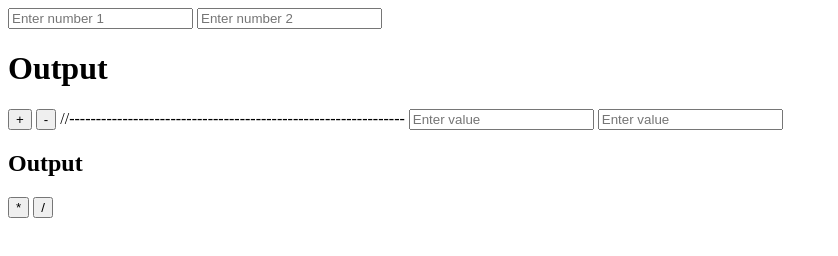
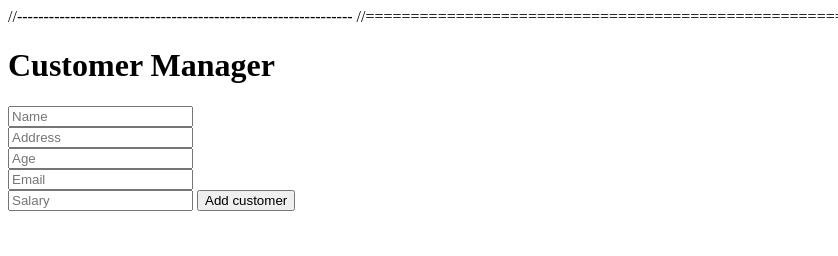
Before and after one commit to dinukachamod17/It-2026-07-04-Day-06, a plain HTML site: page index.html in a window 1280 px wide. Shown: the whole page, without its empty margins (0-838 px from the left). Drawn offline with Linux system fonts and the light colour scheme.

Commit message:
Refactor customer management interface; add input fields and button for adding customers

```diff
--- a/app.js
+++ b/app.js
@@ -117,49 +117,84 @@ let heading = document.getElementById("heading")
 // }
 
 
-function sum(){
-   let val1= document.getElementById("inputText01").value
-   let val2= document.getElementById("inputText02").value
+// function sum(){
+//    let val1= document.getElementById("inputText01").value
+//    let val2= document.getElementById("inputText02").value
 
-   let sum = Number(val1) + Number(val2)
-   heading.innerText = "sum :"+sum
+//    let sum = Number(val1) + Number(val2)
+//    heading.innerText = "sum :"+sum
 
-    console.log(sum);
+//     console.log(sum);
 
-}
+// }
 
-function subtraction(){
-    let val1 = document.getElementById("inputText01").value
-    let val2 = document.getElementById("inputText02").value
+// function subtraction(){
+//     let val1 = document.getElementById("inputText01").value
+//     let val2 = document.getElementById("inputText02").value
 
-    let Difference = Number(val1) - Number(val2)
-    heading.innerText = "Difference : "+Difference
+//     let Difference = Number(val1) - Number(val2)
+//     heading.innerText = "Difference : "+Difference
 
-    console.log(Difference);
+//     console.log(Difference);
 
-}
+// }
 
 //===================================================================
 
 
-function multiplication(){
-    let value03 = document.getElementById("inputText03").value
-    let value04 = document.getElementById("inputText04").value
+// function multiplication(){
+//     let value03 = document.getElementById("inputText03").value
+//     let value04 = document.getElementById("inputText04").value
 
-    let multiplication =Number(value03) * Number(value04)
-    myHeading.innerText = (multiplication)
+//     let multiplication =Number(value03) * Number(value04)
+//     myHeading.innerText = (multiplication)
 
-    console.log(multiplication);
+//     console.log(multiplication);
+
+// }
+
+// function division(){
+//     let value03 = document.getElementById("inputText03").value
+//     let value04 = document.getElementById("inputText04").value
+
+//     let division =Number(value03) / Number(value04)
+//     myHeading.innerText = (division)
+
+//     console.log(division);
+
+// }
+
+
+//==============================================================
+
+
+let customerList = []
+
+function btnAddCustomerOnAction(){
+    let txtName = document.getElementById("txtName").value
+    let txtAddress = document.getElementById("txtAddress").value
+    let txtAge = document.getElementById("txtAge").value
+    let txtEmail = document.getElementById("txtEmail").value
+    let txtSalary = document.getElementById("txtSalary").value
+
+    // console.log(txtName);
+    // console.log(txtAddress);
+    // console.log(txtAge);
+    // console.log(txtEmail);
+    // console.log(txtSalary);
+
+    let customer = {
+        name:txtName,
+        address:txtAddress,
+        age:txtAge,
+        email:txtEmail,
+        salary:txtSalary
+    }
+
+    console.log(customer);
+
+    customerList.push(customer)
+
+    console.log(customerList);
 
 }
-
-function division(){
-    let value03 = document.getElementById("inputText03").value
-    let value04 = document.getElementById("inputText04").value
-
-    let division =Number(value03) / Number(value04)
-    myHeading.innerText = (division)
-
-    console.log(division);
-
-}
--- a/index.html
+++ b/index.html
@@ -17,17 +17,17 @@
 <!-- <input type="button" value="click me" onclick="changeHeading()"> -->
 
 
-<input type="text" placeholder="Enter number 1" id="inputText01">
+<!-- <input type="text" placeholder="Enter number 1" id="inputText01">
 <input type="text" placeholder="Enter number 2" id="inputText02">
 
 <h1 id="heading">Output </h1>
 
 <input type="button" value="+" onclick="sum()">
-<input type="button" value="-" onclick="subtraction()">
+<input type="button" value="-" onclick="subtraction()"> -->
 
 //---------------------------------------------------------------
 
-<input type="text" placeholder="Enter value" id="inputText03">
+<!-- <input type="text" placeholder="Enter value" id="inputText03">
 <input type="text" placeholder="Enter value" id="inputText04">
 
 <h2 id="myHeading">Output</h2>
@@ -35,11 +35,21 @@
 <input type="button" value="*" onclick="multiplication()">
 <input type="button" value="/" onclick="division()">
 
+ -->
 
 
+//===========================================================================
+
+<h1>Customer Manager </h1>
+
+<div><input type="text" placeholder="Name" id="txtName"></div>
+<div><input type="text" placeholder="Address" id="txtAddress"></div>
+<div><input type="text" placeholder="Age" id="txtAge"></div>
+<div><input type="text" placeholder="Email" id="txtEmail"></div>
+<input type="text" placeholder="Salary" id="txtSalary">
 
 
-
+<input type="button" value="Add customer" onclick="btnAddCustomerOnAction()">
 
 
     <script src="app.js"></script>
```
